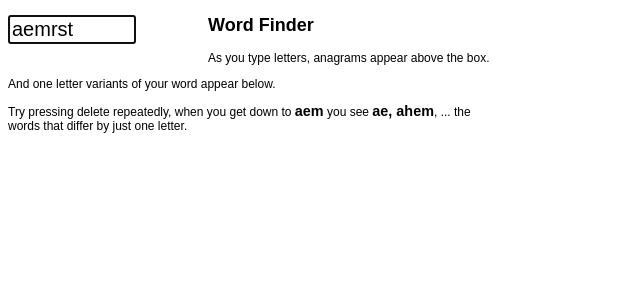
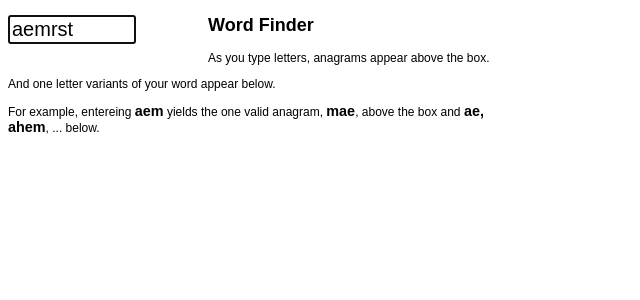
Before and after one commit to evanvliet/Closure, a Python web app: template fi/templates/index.html in a window 1280 px wide. Shown: the top 300 px of the page, without its empty margins (0-640 px from the left). Run offline with Jinja, Linux system fonts and the light colour scheme; the template is opened without the code that fills it, so the values that code supplies are empty.

```diff
--- a/fi/templates/index.html
+++ b/fi/templates/index.html
@@ -67,8 +67,7 @@
       As you type letters, anagrams appear above the box.
       <p>And one letter variants of your word appear below.
       <p>
-      Try pressing delete repeatedly, when you get down to <b><big>aem</big></b> you see <b><big>ae, ahem</big></big></b>, ... the
-        words that differ by just one letter.
+      For example, entereing <b><big>aem</big></b> yields the one valid anagram, <b><big>mae</big></b>, above the box and <b><big>ae, ahem</big></big></b>, ... below.
     </div>
   </form>
 </body>
```
